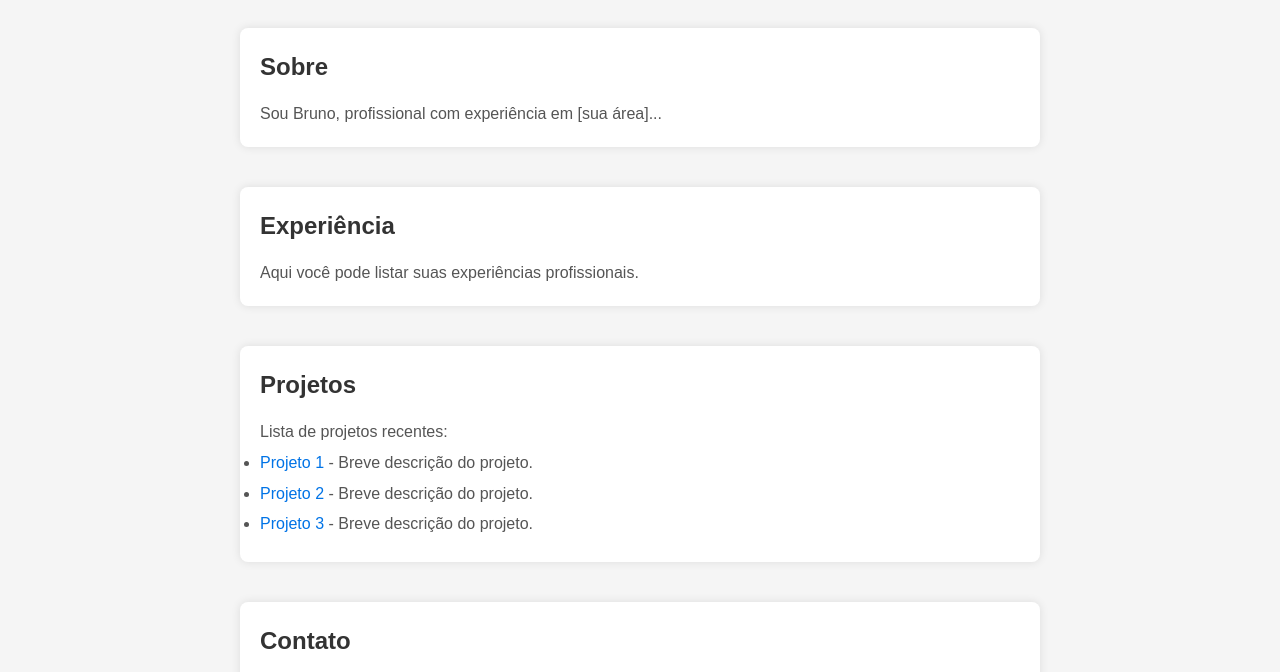
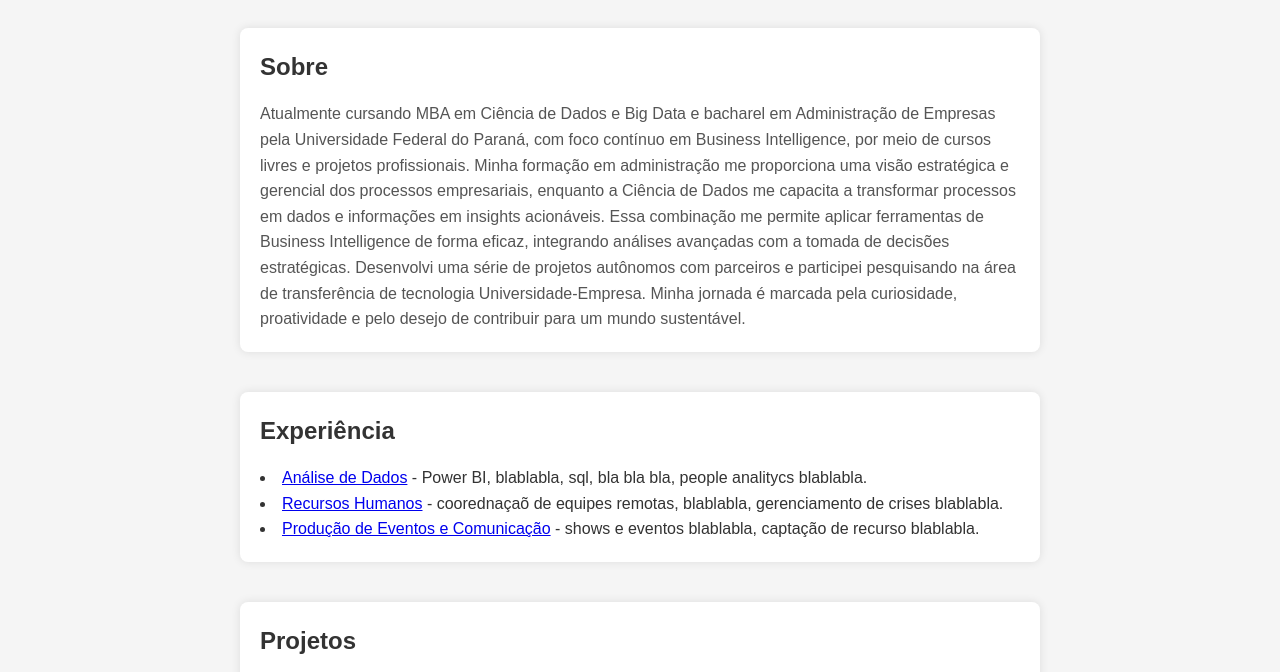
Before and after one commit to brunofs-21/brunofs-21.github.io, a plain HTML site: page index.html in a window 1280 px wide. Shown: the part 92-764 px from the top of the page. Drawn offline with Linux system fonts and the light colour scheme.

Commit message:
Update index.html

```diff
--- a/index.html
+++ b/index.html
@@ -3,7 +3,7 @@
 <head>
     <meta charset="UTF-8">
     <meta name="viewport" content="width=device-width, initial-scale=1.0">
-    <title>Bruno | Página Pessoal</title>
+    <title>Bruno Santos | Página Pessoal</title>
     <link rel="stylesheet" href="style.css">
 </head>
 <body>
@@ -25,13 +25,26 @@
     <!-- Seção Sobre -->
     <section id="sobre">
         <h2>Sobre</h2>
-        <p>Sou Bruno, profissional com experiência em [sua área]...</p>
+        <p>Atualmente cursando MBA em Ciência de Dados e Big Data e bacharel em Administração de Empresas
+pela Universidade Federal do Paraná, com foco contínuo em Business Intelligence, por meio de cursos
+livres e projetos profissionais. Minha formação em administração me proporciona uma visão estratégica e
+gerencial dos processos empresariais, enquanto a Ciência de Dados me capacita a transformar processos
+em dados e informações em insights acionáveis. Essa combinação me permite aplicar ferramentas de
+Business Intelligence de forma eficaz, integrando análises avançadas com a tomada de decisões
+estratégicas. Desenvolvi uma série de projetos autônomos com parceiros e participei pesquisando na área
+de transferência de tecnologia Universidade-Empresa. Minha jornada é marcada pela curiosidade,
+proatividade e pelo desejo de contribuir para um mundo sustentável.
+</p>
     </section>
 
     <!-- Seção Experiência -->
     <section id="experiencia">
         <h2>Experiência</h2>
-        <p>Aqui você pode listar suas experiências profissionais.</p>
+        <p>
+            <li><a href="#">Análise de Dados</a> - Power BI, blablabla, sql, bla bla bla, people analitycs blablabla.</li>
+            <li><a href="#">Recursos Humanos</a> - coorednaçaõ de equipes remotas, blablabla, gerenciamento de crises blablabla.</li>
+            <li><a href="#">Produção de Eventos e Comunicação</a> - shows e eventos blablabla, captação de recurso blablabla.</li>
+        </p>
     </section>
 
     <!-- Seção Projetos -->
```
